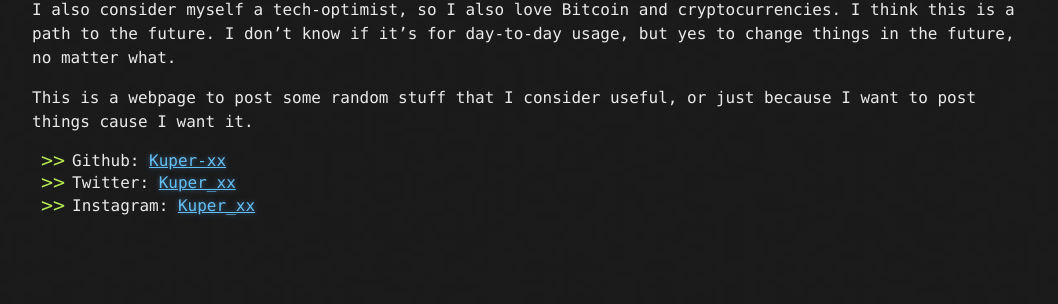
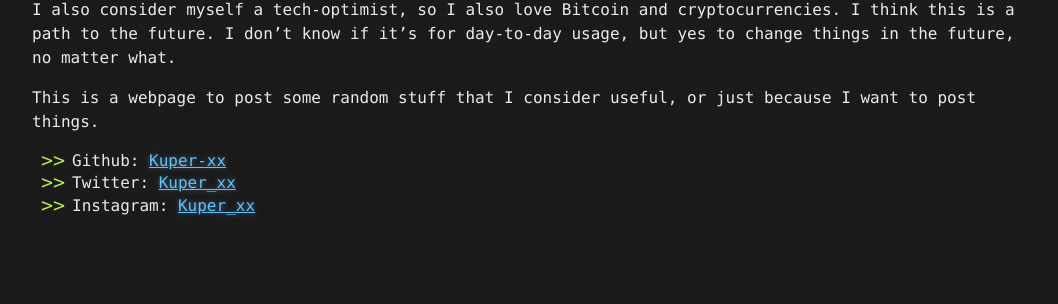
Before and after one commit to Kuper-xx/kuper-xx.github.io, a Jekyll site: the page built from about.md, in a window 1280 px wide. Shown: the part 259-563 px from the top of the page, without its empty margins (108-1166 px from the left). Built offline with Jekyll 4.4.1, drawn with Linux system fonts in a browser that asks for light colours.

Commit message:
Spelling mistakes

```diff
--- a/about.md
+++ b/about.md
@@ -7,7 +7,7 @@ Hello, my nickname is `Kuper-xx` on GitHub, and on other social media, it's `kup
 
 I also consider myself a tech-optimist, so I also love Bitcoin and cryptocurrencies. I think this is a path to the future. I don't know if it's for day-to-day usage, but yes to change things in the future, no matter what.
 
-This is a webpage to post some random stuff that I consider useful, or just because I want to post things cause I want it.
+This is a webpage to post some random stuff that I consider useful, or just because I want to post things.
 
 * Github: [Kuper-xx](https://github.com/kuper-xx)
 * Twitter: [Kuper_xx](https://x.com/kuper_xx)
```
